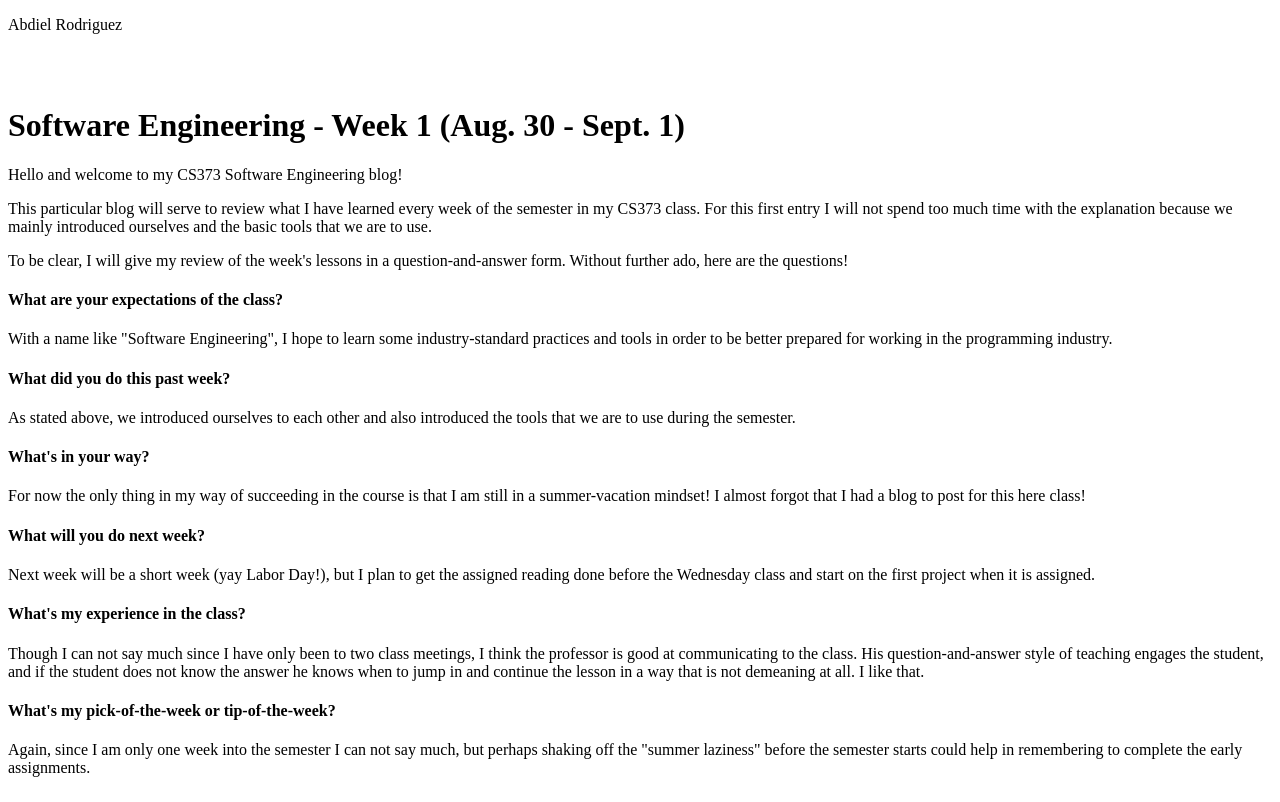
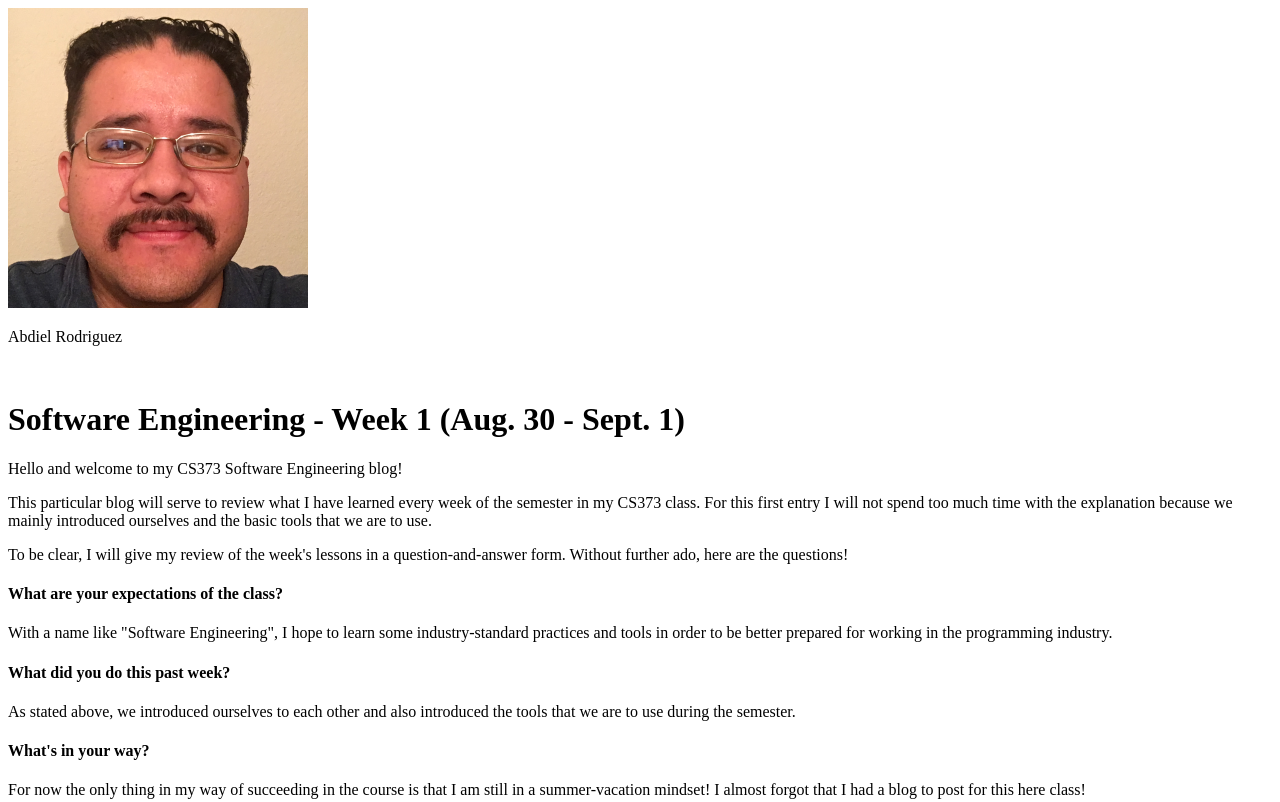
Before and after one commit to Jaabi/Jaabi.github.io, a plain HTML site: page Blog-2017-09-03.html in a window 1280 px wide. Shown: the top 802 px of the page. Drawn offline with Linux system fonts and the light colour scheme.

Commit message:
Week 1 blog version 2.

```diff
--- a/Blog-2017-09-03.html
+++ b/Blog-2017-09-03.html
@@ -4,11 +4,11 @@
 		<title>CS373 Fall 2017: Abdiel Rodriguez</title>
 	</head>
 	<body>
-		<!-- Insert headshot here -->
+		<img src="Headshot.png" alt="Headshot of Abdiel Rodriguez" style="width:300px;height:300px;">
 
 		<p>Abdiel Rodriguez</p>
 
-		<br /><br />
+		<br />
 
 		<h1>Software Engineering - Week 1 (Aug. 30 - Sept. 1)</h1>
 
```
